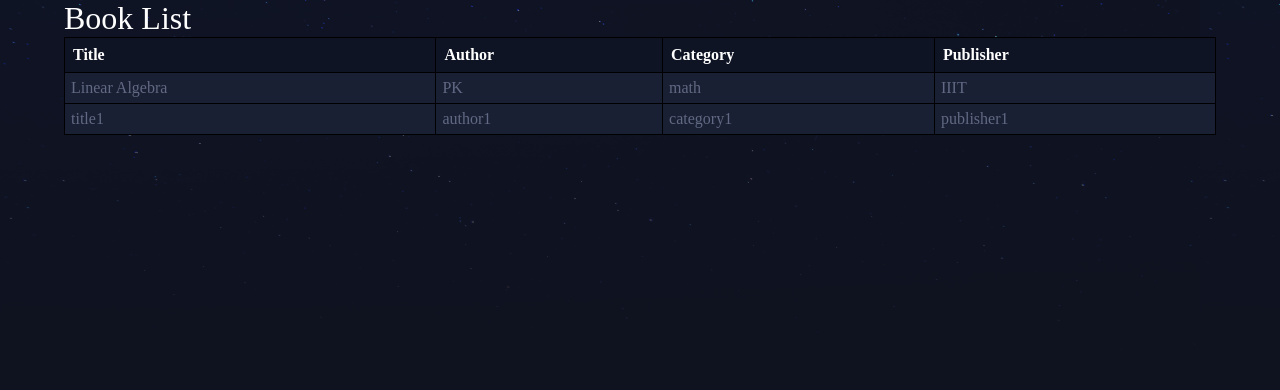
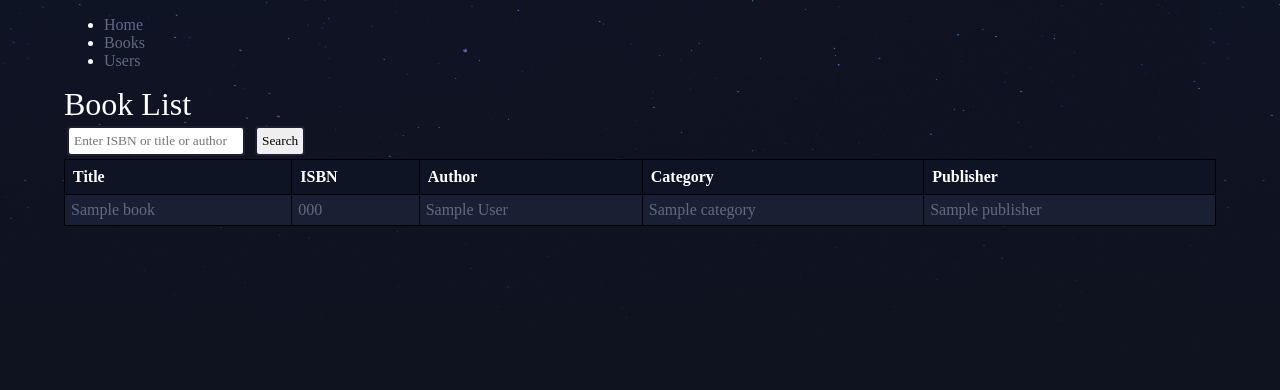
Before and after one commit to nab331/Library-Management, a Django app: template dash/templates/dash/book_list.html in a window 1280 px wide. Shown: the part 78-468 px from the top of the page. Run offline with Django 3.2, Linux system fonts and the light colour scheme; data comes from the database, SQL or seed files in the repository; both versions use the stored data as it was after the commit; tables that the repository leaves empty hold one stand-in row (values such as "Sample post"); the template is opened without the code that fills it: values that come from a table or form of the project are taken from there, most other values are stand-ins (such as "Sample title", 1, 10 or a date in 2020); some libraries are stand-ins or nearby versions.

Commit message:
dash commit

```diff
--- a/assets/styles.css
+++ b/assets/styles.css
@@ -88,10 +88,7 @@ td {
 
 .site-form{
   text-align: center;
-
   margin-bottom : 1%;
-
-  /*margin: 10%;*/
 }
 
 .site-form textarea{
@@ -111,7 +108,13 @@ input{
   margin: 3px;
 }
 
-.site-form input,textarea{
-  /*display: grid;*/
-  /*grid-template-columns: 1fr 1fr;*/
+
+
+.add-books{
+
+  text-align: center;
+  padding-top: 3%;
+  padding-left: 5%;
+  padding-right: 5%;
+
 }
--- /dev/null
+++ b/assets/styles_student.css
@@ -0,0 +1,5 @@
+.sidebar-nav {
+    margin-top: 20px;
+    padding: 0;
+    list-style: none;
+}
--- a/dash/forms.py
+++ b/dash/forms.py
@@ -11,3 +11,8 @@ class CreateIssued(forms.ModelForm):
     class Meta:
         model = models.Issued
         fields = ['IssueID','userName','ISBN','Return_date']
+
+class CreateBook(forms.ModelForm):
+    class Meta:
+        model = models.book
+        fields = ['ISBN','title','author','publisher','category','bookcount']
--- a/dash/models.py
+++ b/dash/models.py
@@ -38,6 +38,7 @@ class book(models.Model):
     author=models.CharField(max_length=200)
     publisher=models.CharField(max_length=200)
     category=models.CharField(max_length=200)
+    bookcount=models.IntegerField(default=1)
 
     def __str__(self):
 
--- a/dash/templates/dash/book_list.html
+++ b/dash/templates/dash/book_list.html
@@ -1,13 +1,39 @@
-{% extends "base_layout.html" %}
+{% extends "student_dash.html" %}
 
-{% block content %}
+{% block content2 %}
     <h1>Book List</h1>
+    <div>
+        <form method="GET" action="">
+            <input type="text" name="q" placeholder="Enter ISBN or title or author"/>
+            <input type="submit" value="Search"/>
+        </form>
+    </div>
+    {%if query_list%}
+        <table>
+              <tr>
+                <th>Title</th>
+                <th>ISBN</th>
+                <th>Author</th>
+                <th>Category</th>
+                <th>Publisher</th>
+              </tr>
+           {% for book in query_list %}
+              <tr>
+                <td><a href="">{{book.title}}</a></td>
+                <td>{{book.ISBN}}</td>
+                <td>{{book.author}}</td>
+                <td>{{book.category}}</td>
+                <td>{{book.publisher}}</td>
+              </tr>
+           {% endfor %}
 
+        </table>
 
-    {% if all_book %}
+    {% elif all_book %}
        <table>
               <tr>
                 <th>Title</th>
+                <th>ISBN</th>
                 <th>Author</th>
                 <th>Category</th>
                 <th>Publisher</th>
@@ -15,6 +41,7 @@
            {% for book in all_book %}
               <tr>
                 <td><a href="">{{book.title}}</a></td>
+                  <td>{{book.ISBN}}</td>
                 <td>{{book.author}}</td>
                 <td>{{book.category}}</td>
                 <td>{{book.publisher}}</td>
@@ -24,6 +51,6 @@
         </table>
 
     {% else %}
-      <p>There are no books in the library.</p>
+      <p>No books found.</p>
     {% endif %}
 {% endblock %}
--- /dev/null
+++ b/dash/templates/student_dash.html
@@ -0,0 +1,88 @@
+{% extends "base_layout.html" %}
+
+{% block content %}
+  {% block title %}<title>Local Library</title>{% endblock %}
+  <!--<meta charset="utf-8">-->
+  <!--<meta name="viewport" content="width=device-width, initial-scale=1">-->
+  <!--<link rel="stylesheet" href="https://maxcdn.bootstrapcdn.com/bootstrap/3.3.7/css/bootstrap.min.css">-->
+  <!--<script src="https://ajax.googleapis.com/ajax/libs/jquery/1.12.4/jquery.min.js"></script>-->
+  <!--<script src="https://maxcdn.bootstrapcdn.com/bootstrap/3.3.7/js/bootstrap.min.js"></script>-->
+
+  <!-- Add additional CSS in static file -->
+  <!--{% load static %}-->
+  <!--<link rel="stylesheet" href="{% static 'styles_student.css' %}">-->
+
+  <div class="container-fluid">
+
+    <div class="row">
+      <div class="col-sm-2">
+      <!--{% block sidebar %}-->
+      <ul class="sidebar-nav">
+          <li><a href="{% url 'dash:student_dash' %}">Home</a></li>
+          <li><a href="{% url 'dash:Books' %}">Books</a></li>
+          <li><a href="{% url 'dash:Users' %}">Users</a></li>
+      </ul>
+     <!--{% endblock %}-->
+      </div>
+      <div class="col-sm-10 ">
+      {% block content2 %}
+
+          <h1>Issued Books</h1>
+          <div>
+              <form method="GET" action="">
+                <input type="text" name="q" placeholder="Enter ISBN "/>
+                <input type="submit" value="Search"/>
+              </form>
+          </div>
+
+        <div>
+            {% if query_list%}
+                <table>
+                  <tr>
+                    <th>Issue ID</th>
+                    <th>ISBN</th>
+                    <th>Issue Date</th>
+                    <th>Return Date</th>
+                  </tr>
+               {% for issue in query_list %}
+                  <tr>
+                    <td><a href="">{{issue.IssueID}}</a></td>
+                    <td>{{issue.ISBN}}</td>
+                    <td>{{issue.Issued_date}}</td>
+                    <td>{{issue.Return_date}}</td>
+                  </tr>
+               {% endfor %}
+
+                </table>
+
+            {% elif issued %}
+
+            <table>
+                  <tr>
+                    <th>Issue ID</th>
+                    <th>ISBN</th>
+                    <th>Issue Date</th>
+                    <th>Return Date</th>
+                  </tr>
+               {% for issue in issued %}
+                  <tr>
+                    <td><a href="">{{issue.IssueID}}</a></td>
+                    <td>{{issue.ISBN}}</td>
+                    <td>{{issue.Issued_date}}</td>
+                    <td>{{issue.Return_date}}</td>
+                  </tr>
+               {% endfor %}
+
+            </table>
+
+            {% else %}
+                <p>No issued books found.</p>
+            {% endif %}
+        </div>
+
+          {% endblock %}
+      </div>
+    </div>
+
+  </div>
+{% endblock %}
--- a/dash/urls.py
+++ b/dash/urls.py
@@ -7,4 +7,7 @@ urlpatterns = [
     url(r'^admin_dash/$', views.admin_dash, name="admin_dash"),
     url(r'^student_dash/$',views.student_dash,name="student_dash"),
     url(r'^staff_dash/$', views.staff_dash, name="staff_dash"),
+    url(r'^student_dash/books/$', views.book_list, name="Books"),
+    url(r'^student_dash/users/$', views.users_list, name="Users"),
 ]
+''
```
Also changed, not shown: dash/templates/dash/admin_dash.html (+8 -0 lines), dash/templates/dash/booklist_staff.html (added, +29 -0 lines), dash/templates/dash/staff_dash.html (+28 -2 lines), dash/templates/dash/users_list.html (added, +41 -0 lines), dash/views.py (+117 -8 lines), dash/migrations/0015_auto_20180421_1534.py (added), db.sqlite3.
